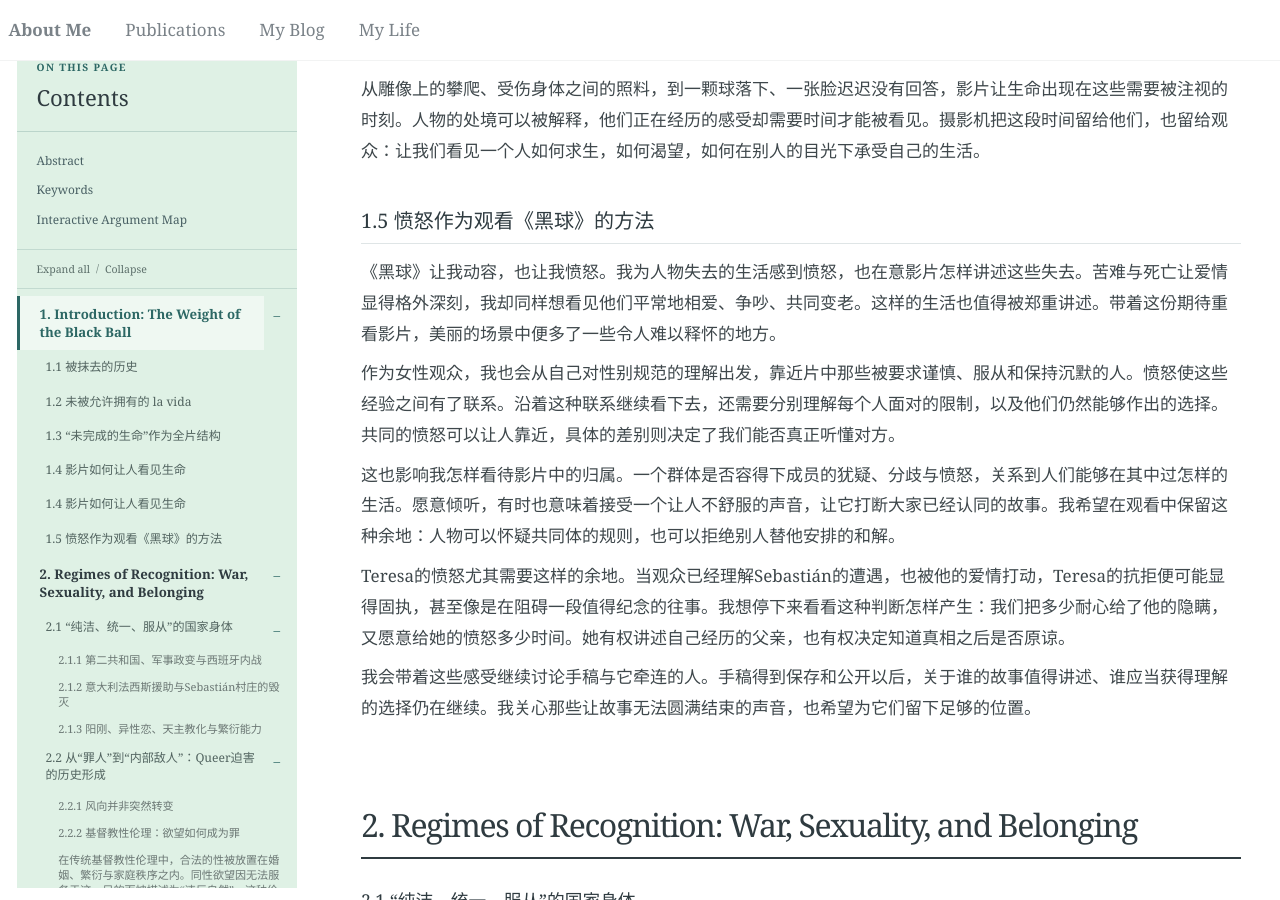
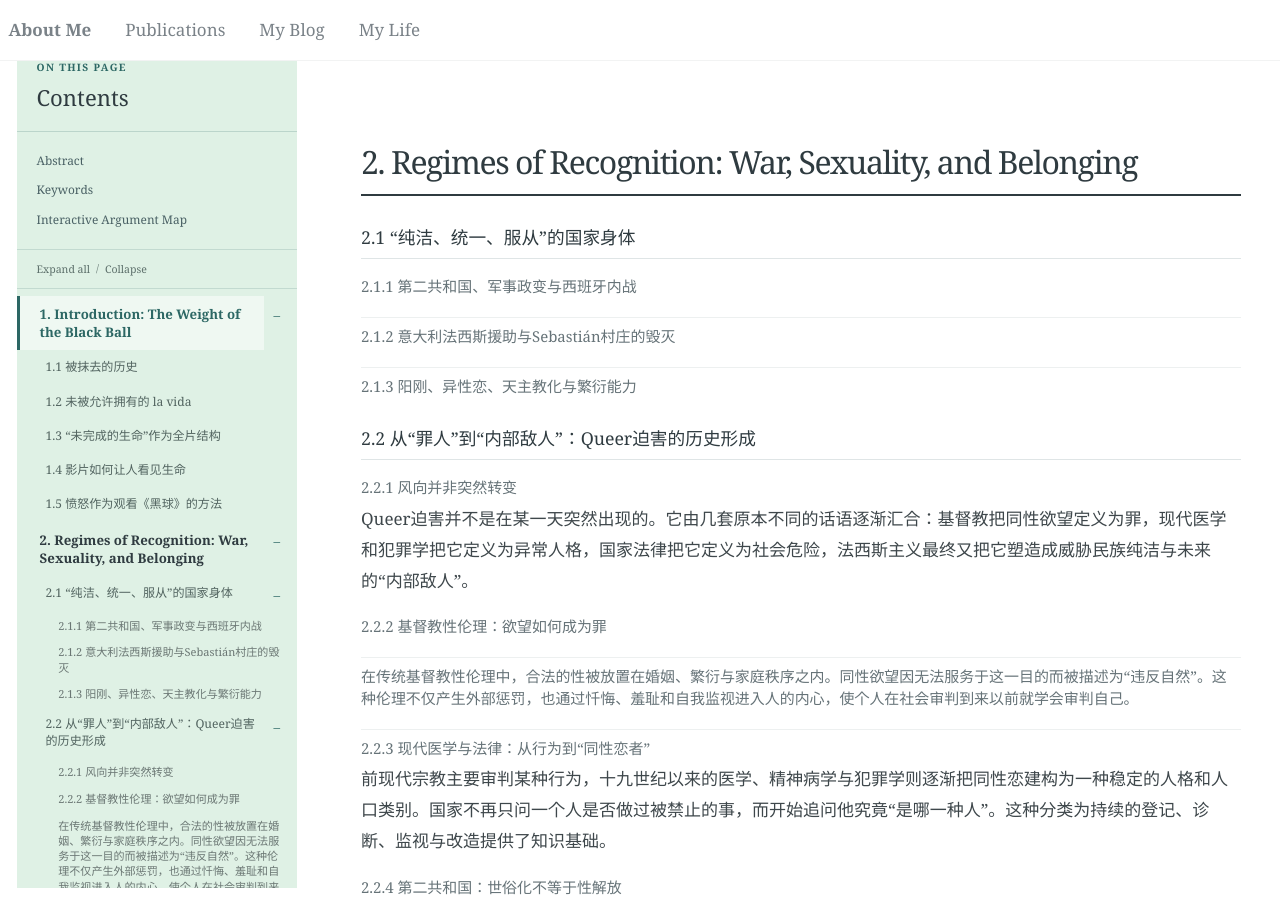
Before and after one commit to Cathylixi/Cathylixi.github.io, a Jekyll site: the page built from _posts/2026-11-10-la-bola-negra-review.md, in a window 1280 px wide and 900 px high, scrolled down 6446 px. Built offline with Jekyll 4.4.1, drawn with Linux system fonts in a browser that asks for light colours; nearby versions of some CDN libraries; some of the changed text lies outside the part shown.

Commit message:
Publish La Bola Negra from Google Docs

```diff
--- a/_posts/2026-11-10-la-bola-negra-review.md
+++ b/_posts/2026-11-10-la-bola-negra-review.md
@@ -100,15 +100,11 @@
 
 ### 1.4 影片如何让人看见生命
 
-对，应该把Rafael的肉体和Carlos的近拍融入原来的整体，保留雕塑、投票、街道、三个年代的摄影差异与白雪，围绕“怎样让观众看见生命”组织起来。
-
-### 1.4 影片如何让人看见生命
-
 这些发生在不同时代的人生，在影片中有着不同的表达。雕塑、黑球、房间与雪地，让人物的处境有了可以看见的形状；摄影机的远近与运动，让他们的身体和表情得到不同程度的注视。一个人在历史中遭遇了什么，也许可以用几句话交代清楚，但他的疼痛、欲望与犹疑，需要观众花时间靠近。《黑球》通过这些具体的观看，让我们感到一个人怎样活在自己的身体里，又怎样承受周围世界的影响。
 
-1937年的故事开始不久，Sebastián在轰炸后逃进受损的教堂，攀上倒下的圣塞巴斯蒂安雕像，借助刺入雕像身体的箭向上爬。两具同名的身体在这里重叠：雕像凝固在受难的姿态中，年轻人仍在寻找活路。原本表现殉难的箭，成了他逃离死亡的支点。这个象征通过动作发生，观众看见他如何抓握、攀爬，如何借一具受难的身体托起自己。求生因此有了力气与重量，也有了随时可能失足的危险。[关于这场戏的画面描述](https://www.revistagq.com/articulo/la-bola-negra-y-el-cuerpo-masculino-entre-el-deseo-y-el-miedo)
+1937年的故事开始不久，Sebastián在轰炸后逃进受损的教堂，攀上倒下的圣塞巴斯蒂安雕像，借助刺入雕像身体的箭向上爬。两具同名的身体在这里重叠：雕像凝固在受难的姿态中，年轻人仍在寻找活路。原本表现殉难的箭，成了他逃离死亡的支点。这个象征通过动作发生，观众看见他如何抓握、攀爬，如何借一具受难的身体托起自己。求生因此有了力气与重量，也有了随时可能失足的危险。
 
-雕塑将眼前的逃生与艺术中长久存在的受难形象联系起来，Rafael的肉体则把注意力带回一个具体的人。伤势限制着他的行动，使他需要照料，也使Sebastián必须面对他的脆弱。战争的后果留在身体上，影响他每一天能够怎样生活。摄影机在这一段相对安静，更多随着画面内部的人物行动作出调整，为身体之间的接近与相处留下观看的时间。[摄影指导访谈](https://www.kodak.com/en/motion/blog-post/la-bola-negra/)
+雕塑将眼前的逃生与艺术中长久存在的受难形象联系起来，Rafael的肉体则把注意力带回一个具体的人。伤势限制着他的行动，使他需要照料，也使Sebastián必须面对他的脆弱。战争的后果留在身体上，影响他每一天能够怎样生活。摄影机在这一段相对安静，更多随着画面内部的人物行动作出调整，为身体之间的接近与相处留下观看的时间。
 
 Rafael的身体同时也是欲望朝向的对象。他承受疼痛，也吸引着Sebastián；他需要帮助，也能够回应另一个人的感情。这些感受让他的生命越出了伤口本身。观众逐渐在一个受伤的俘虏身上，看见仍在发生的吸引、依恋与亲密。照料因此带着两种分量：它维持一个人的身体，也使两个人有机会认识彼此。影片让战争中的生命以这样的方式被看见——脆弱，需要别人，同时仍然能够爱人与被爱。
 
@@ -127,16 +123,6 @@
 从雕像上的攀爬、受伤身体之间的照料，到一颗球落下、一张脸迟迟没有回答，影片让生命出现在这些需要被注视的时刻。人物的处境可以被解释，他们正在经历的感受却需要时间才能被看见。摄影机把这段时间留给他们，也留给观众：让我们看见一个人如何求生，如何渴望，如何在别人的目光下承受自己的生活。
 
 ### 1.5 愤怒作为观看《黑球》的方法
-
-《黑球》让我动容，也让我愤怒。我为人物失去的生活感到愤怒，也在意影片怎样讲述这些失去。苦难与死亡让爱情显得格外深刻，我却同样想看见他们平常地相爱、争吵、共同变老。这样的生活也值得被郑重讲述。带着这份期待重看影片，美丽的场景中便多了一些令人难以释怀的地方。
-
-作为女性观众，我也会从自己对性别规范的理解出发，靠近片中那些被要求谨慎、服从和保持沉默的人。愤怒使这些经验之间有了联系。沿着这种联系继续看下去，还需要分别理解每个人面对的限制，以及他们仍然能够作出的选择。共同的愤怒可以让人靠近，具体的差别则决定了我们能否真正听懂对方。
-
-这也影响我怎样看待影片中的归属。一个群体是否容得下成员的犹疑、分歧与愤怒，关系到人们能够在其中过怎样的生活。愿意倾听，有时也意味着接受一个让人不舒服的声音，让它打断大家已经认同的故事。我希望在观看中保留这种余地：人物可以怀疑共同体的规则，也可以拒绝别人替他安排的和解。
-
-Teresa的愤怒尤其需要这样的余地。当观众已经理解Sebastián的遭遇，也被他的爱情打动，Teresa的抗拒便可能显得固执，甚至像是在阻碍一段值得纪念的往事。我想停下来看看这种判断怎样产生：我们把多少耐心给了他的隐瞒，又愿意给她的愤怒多少时间。她有权讲述自己经历的父亲，也有权决定知道真相之后是否原谅。
-
-我会带着这些感受继续讨论手稿与它牵连的人。手稿得到保存和公开以后，关于谁的故事值得讲述、谁应当获得理解的选择仍在继续。我关心那些让故事无法圆满结束的声音，也希望为它们留下足够的位置。
 
 <div class="academic-outline" markdown="1">
 
```
